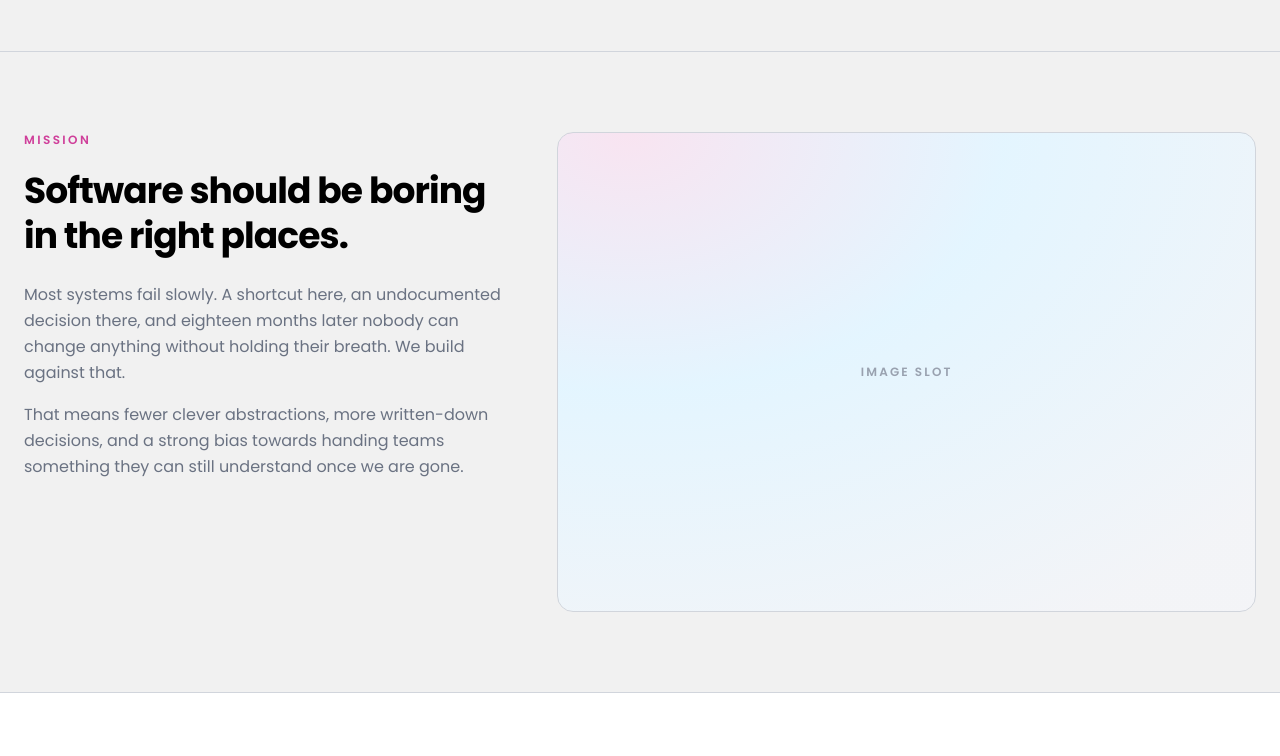
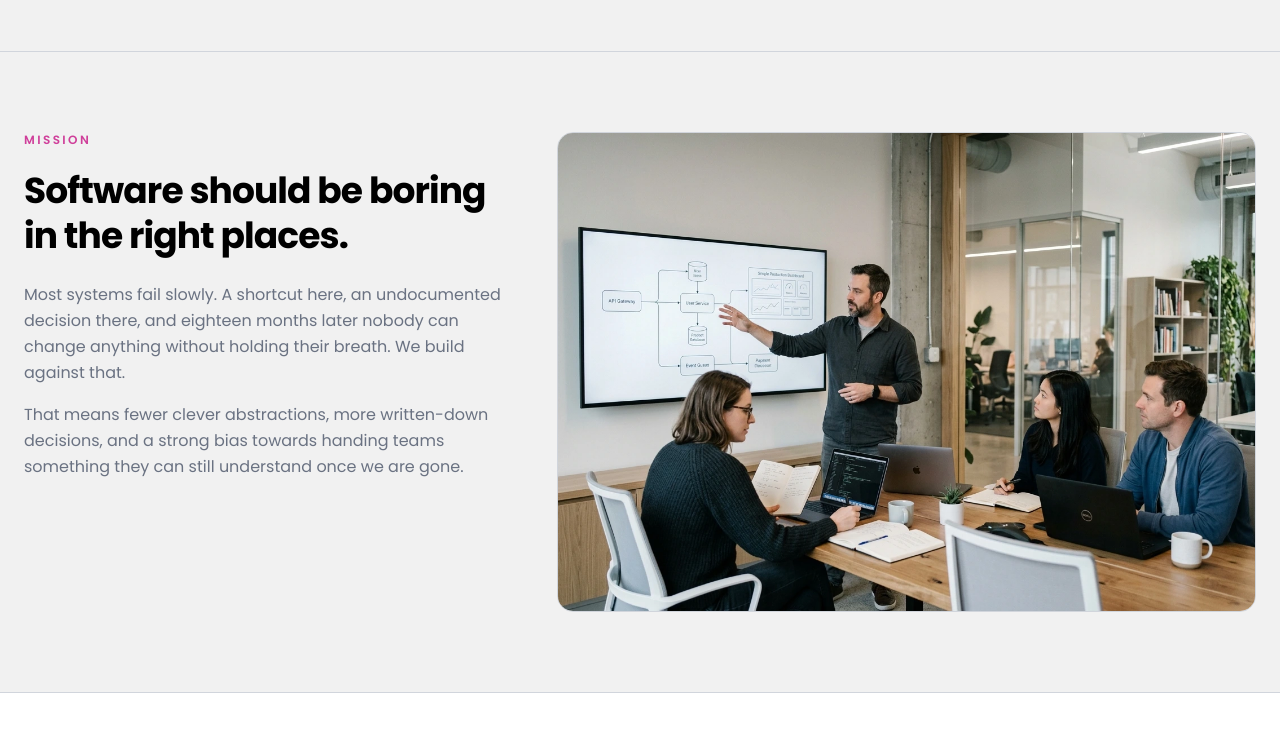
Before and after one commit to navoclouds/navo.com.np, a Next.js app: page /about-us in a window 1280 px wide. Shown: the part 860-1616 px from the top of the page. Built offline with nearby package versions, Linux system fonts and the light colour scheme; no server answers.

Commit message:
images fixed

```diff
--- a/components/sections/About/About.tsx
+++ b/components/sections/About/About.tsx
@@ -21,7 +21,7 @@ export default function AboutUsPage() {
       <Values values={content.values} />
       <Work projects={content.projects} />
       <Timeline entries={content.timeline} />
-      <Team team={content.team} />
+      {/* <Team team={content.team} /> */}
       <Testimonials testimonials={content.testimonials} />
       <OfficeGrid offices={content.offices} title="Where you'll find us." />
       <CtaBand cta={content.cta} />
--- a/components/sections/About/data.ts
+++ b/components/sections/About/data.ts
@@ -56,7 +56,7 @@ export const aboutContent: AboutContent = {
       "Most systems fail slowly. A shortcut here, an undocumented decision there, and eighteen months later nobody can change anything without holding their breath. We build against that.",
       "That means fewer clever abstractions, more written-down decisions, and a strong bias towards handing teams something they can still understand once we are gone.",
     ],
-    image: "",
+    image: "/AboutMission.webp",
     imageAlt: "The Navo team working together in an open studio space",
   },
 
```
Also changed, not shown: public/AboutMission.webp (added).
